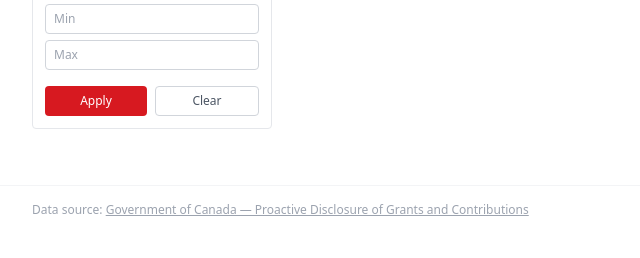
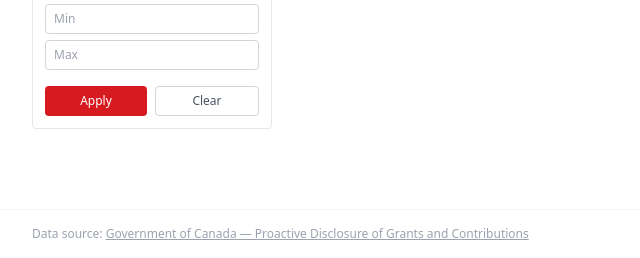
Before and after one commit to kam-eeel/vangran-funding-tracker, a FastAPI app: page /explore in a window 1280 px wide. Shown: the part 542-800 px from the top of the page, without its empty margins (0-640 px from the left). Run offline with FastAPI, Linux system fonts and the light colour scheme; parts of the project's set-up code (start-up, migrations or seed data) failed here and were passed over; some libraries are stand-ins or nearby versions.

Commit message:
fixed fixed

```diff
--- a/templates/base.html
+++ b/templates/base.html
@@ -32,7 +32,7 @@
     <script src="https://cdn.jsdelivr.net/npm/chart.js@4"></script>
     <link rel="stylesheet" href="/static/css/app.css">
 </head>
-<body class="bg-white text-gray-900 min-h-screen">
+<body class="bg-white text-gray-900 min-h-screen flex flex-col">
     <nav class="bg-white border-b border-gray-200 sticky top-0 z-50">
         <div class="max-w-7xl mx-auto px-4 sm:px-6 lg:px-8">
             <div class="flex items-center justify-between h-12">
@@ -64,7 +64,7 @@
         <div class="h-0.5 bg-primary animate-pulse"></div>
     </div>
 
-    <main class="max-w-7xl mx-auto px-4 sm:px-6 lg:px-8 py-6">
+    <main class="flex-1 max-w-7xl w-full mx-auto px-4 sm:px-6 lg:px-8 py-6">
         {% block content %}{% endblock %}
     </main>
 
```
